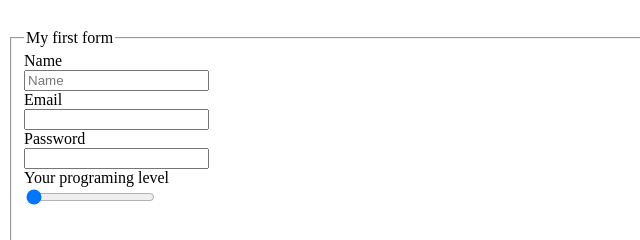
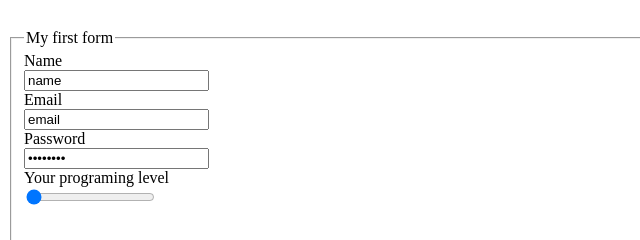
Before and after one commit to DenisKishylia/if-html, a plain HTML site: page index.html in a window 1280 px wide. Shown: the part 1382-1622 px from the top of the page, 0-640 px from the left. Drawn offline with Linux system fonts and the light colour scheme.

Commit message:
error correction

```diff
--- a/index.html
+++ b/index.html
@@ -1,9 +1,9 @@
 <!DOCTYPE html>
 <html lang="en">
 <head>
-    <meta charset="UTF-8">
-    <meta http-equiv="X-UA-Compatible" content="IE=edge">
-    <meta name="viewport" content="width=device-width, initial-scale=1.0">
+    <meta charset="UTF-8"/>
+    <meta http-equiv="X-UA-Compatible" content="IE=edge"/>
+    <meta name="viewport" content="width=device-width, initial-scale=1.0"/>
     <title>My first Page</title>
     <style>
         table, td, th {
@@ -109,15 +109,15 @@
             <legend>My first form</legend>
             <label for="name">Name</label>
             <br/>
-            <input type="text" name="name" id="name" placeholder="Name"/>
+            <input type="text" name="name" id="name" placeholder="Name" value="name">
             <br/>
             <label for="email">Email</label>
             <br/>
-            <input type="email" name="email" id="email"/>
+            <input type="email" name="email" id="email" value="email"/>
             <br/>
             <label for="password">Password</label>
             <br/>
-            <input type="password" name="password" id="password"/>
+            <input type="password" name="password" id="password" value="password"/>
             <br/>
             <label for="range">Your programing level</label>
             <br/>
```
